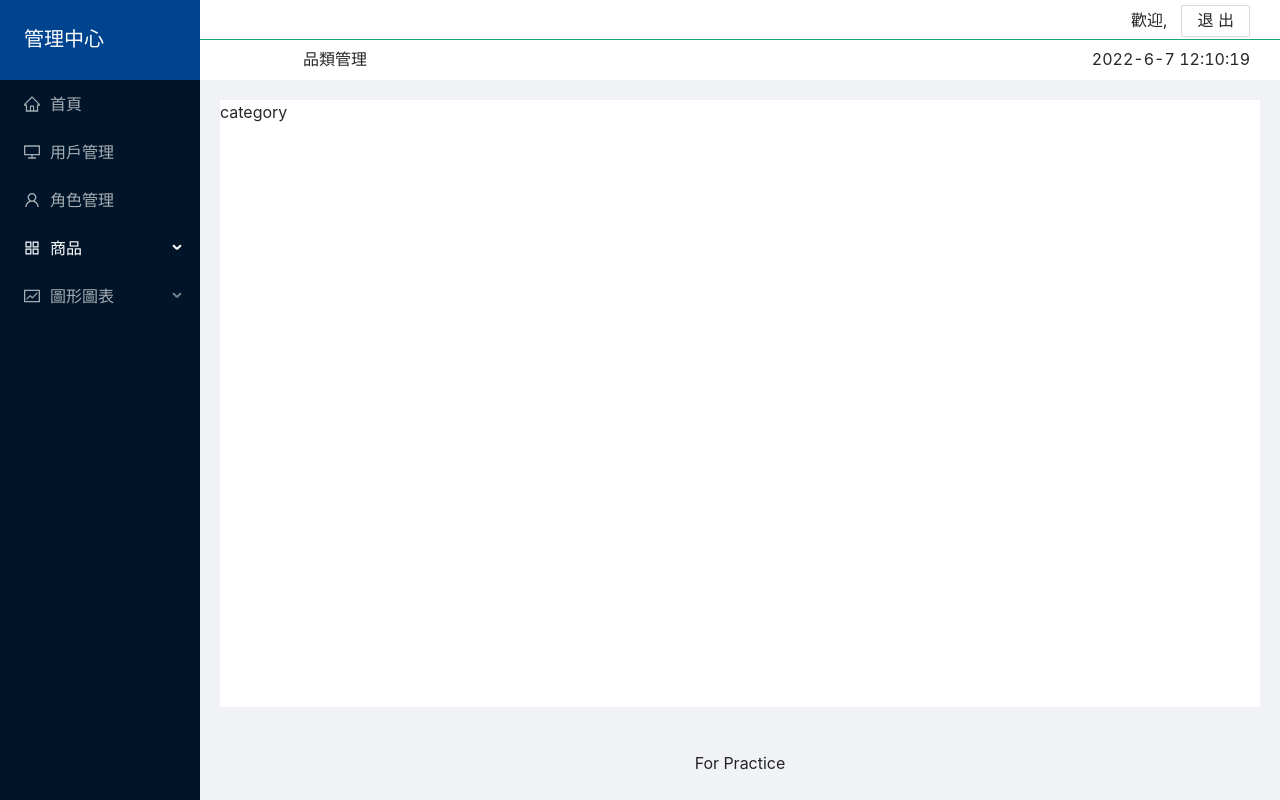
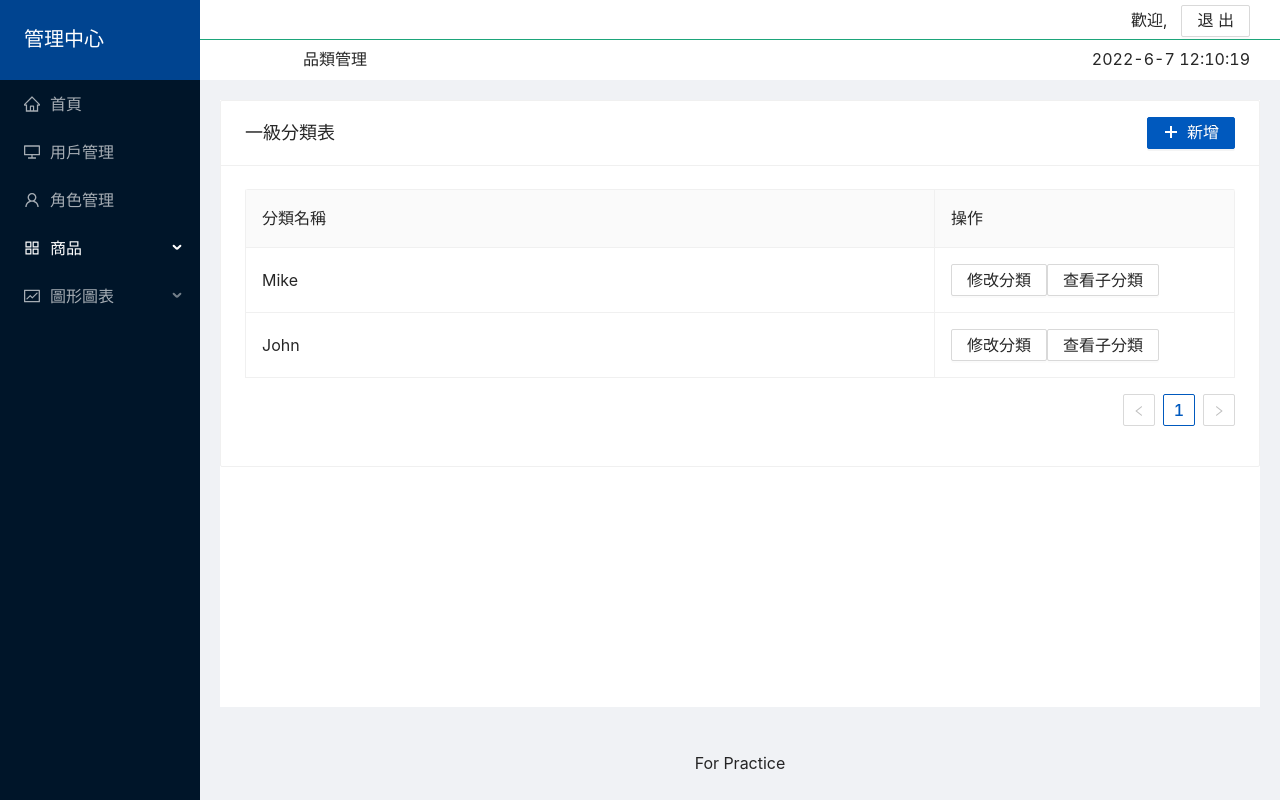
Before and after one commit to SimonLiu0911/BackstageByReact17, a React (Create React App) app: page /category in a window 1280 px wide. Built offline with nearby package versions, Linux system fonts and the light colour scheme; the HTML template or start-up script is replaced by a standard one.

Commit message:
Home: static data

```diff
--- a/__json_server_mock__/db.json
+++ b/__json_server_mock__/db.json
@@ -5,5 +5,27 @@
 			"password": "$2a$10$S83kBaPWSyCTvqz7DXxrbeHA1X/onPe4rwihIfHU2OJ8foXTXMDuW",
 			"id": 1
 		}
+	],
+	"categories": [
+		{
+			"parentId": "0",
+			"id": "0",
+			"name": "家用電器"
+		},
+		{
+			"parentId": "0",
+			"id": "1",
+			"name": "電腦"
+		},
+		{
+			"parentId": "0",
+			"id": "2",
+			"name": "電視"
+		},
+		{
+			"parentId": "1",
+			"id": "3",
+			"name": "衣櫃"
+		}
 	]
 }
--- a/src/pages/category/category.jsx
+++ b/src/pages/category/category.jsx
@@ -1,11 +1,53 @@
-import React from 'react';
+import React from "react";
+import { Card, Button, Table } from "antd";
+import { PlusOutlined } from "@ant-design/icons";
+const dataSource = [
+  {
+    key: "1",
+    name: "Mike",
+  },
+  {
+    key: "2",
+    name: "John",
+  },
+];
+
+const columns = [
+  {
+    title: "分類名稱",
+    dataIndex: "name",
+  },
+  {
+    title: "操作",
+    width: 300,
+    render: () => (
+      <span>
+        <Button>修改分類</Button>
+        <Button>查看子分類</Button>
+      </span>
+    ),
+  },
+];
 
 const Category = () => {
-	return (
-		<div>
-			category
-		</div>
-	);
-}
+  const handleAdd = () => {
+    console.log(1);
+  };
+  const title = "一級分類表";
+  const extra = (
+    <Button type="primary" onClick={handleAdd}>
+      <PlusOutlined />
+      新增
+    </Button>
+  );
+
+  return (
+    <div>
+      <Card title={title} extra={extra}>
+        <Table dataSource={dataSource} columns={columns} bordered />
+      </Card>
+    </div>
+  );
+};
 
 export default Category;
--- a/src/pages/home/home.jsx
+++ b/src/pages/home/home.jsx
@@ -1,4 +1,4 @@
-// home.jsx file
+// home.jsx
 import React from 'react';
 
 const Home = () => {
--- /dev/null
+++ b/src/pages/home/homeStyle.jsx
@@ -0,0 +1 @@
+import styled from "@emotion/styled";
```
Lines whose indentation alone changed are shown as unchanged.
